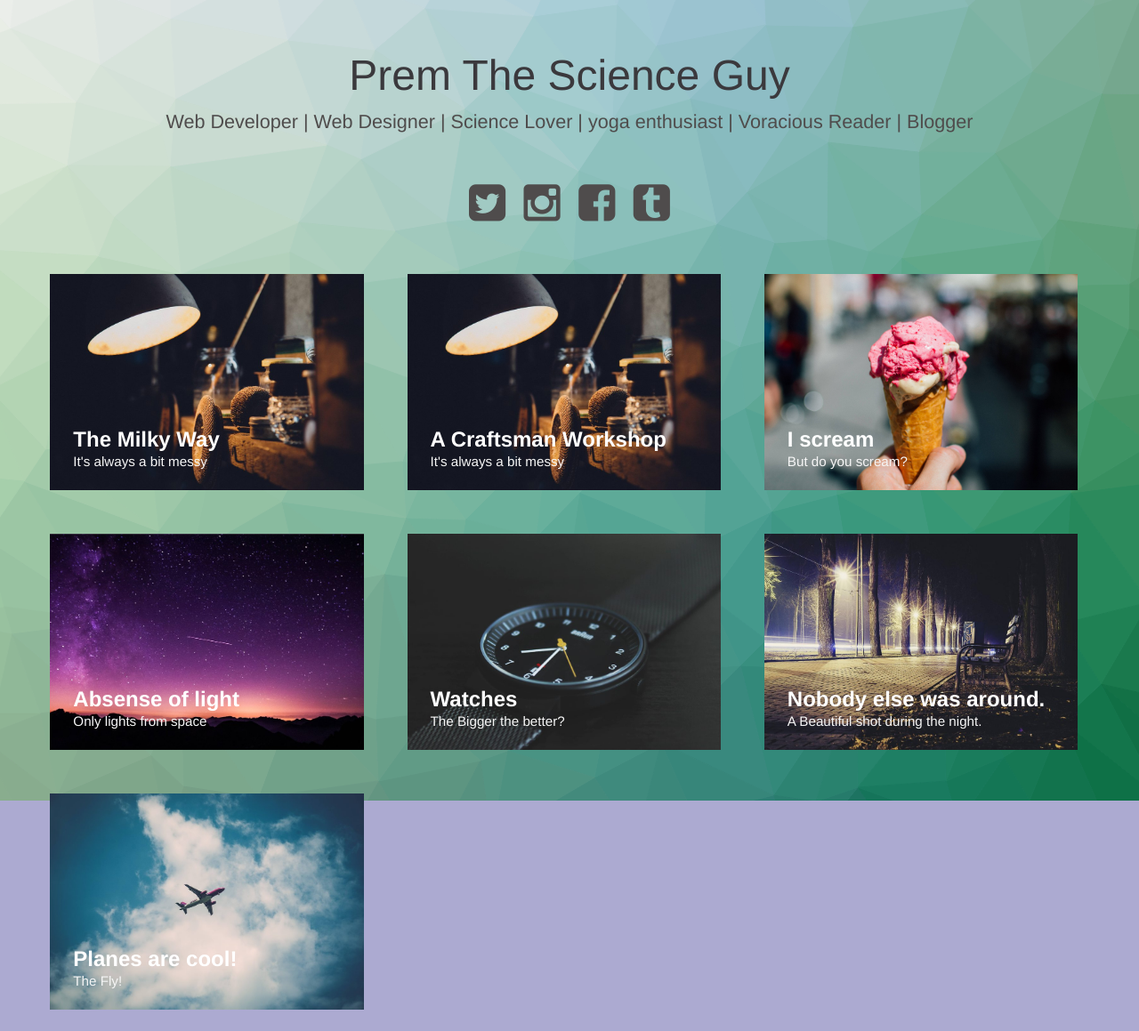
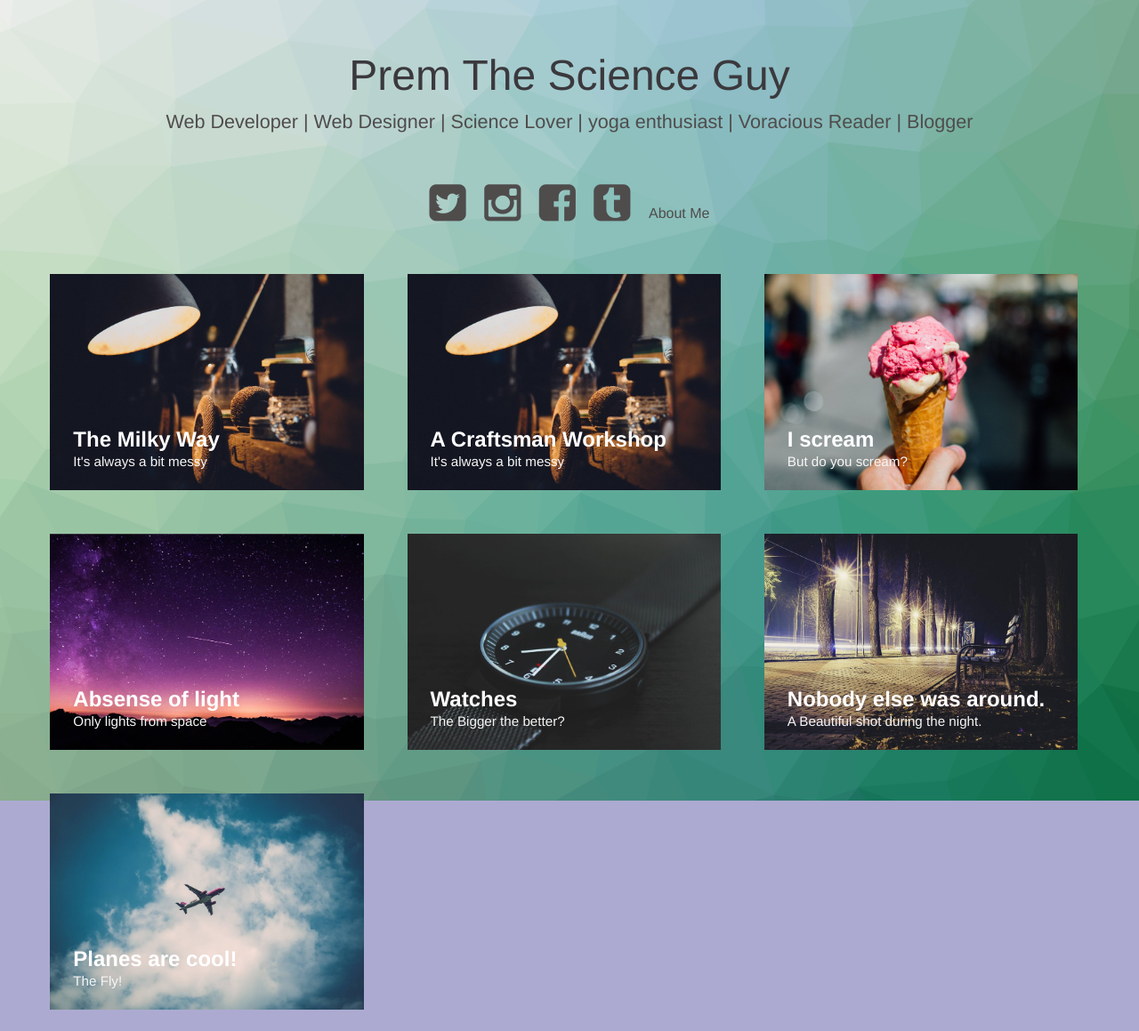
Before and after one commit to prem315/prem315.github.io, a Jekyll site: the page built from index.html, in a window 1280 px wide. Shown: the whole page at 89% size. Built offline with Jekyll 4.4.1, drawn with Linux system fonts in a browser that asks for light colours.

Commit message:
update about page

```diff
--- a/index.html
+++ b/index.html
@@ -34,6 +34,7 @@ layout: compress
             <a href="#"><i class="fa fa-instagram fa-3x"></i></a>
             <a href="#"><i class="fa fa-facebook-square fa-3x"></i></a>
             <a href="#"><i class="fa fa-tumblr-square fa-3x"></i></a>
+            <a href="about/index.html">About Me</a>
         </nav>
     </header>
     <div class="content">
```
